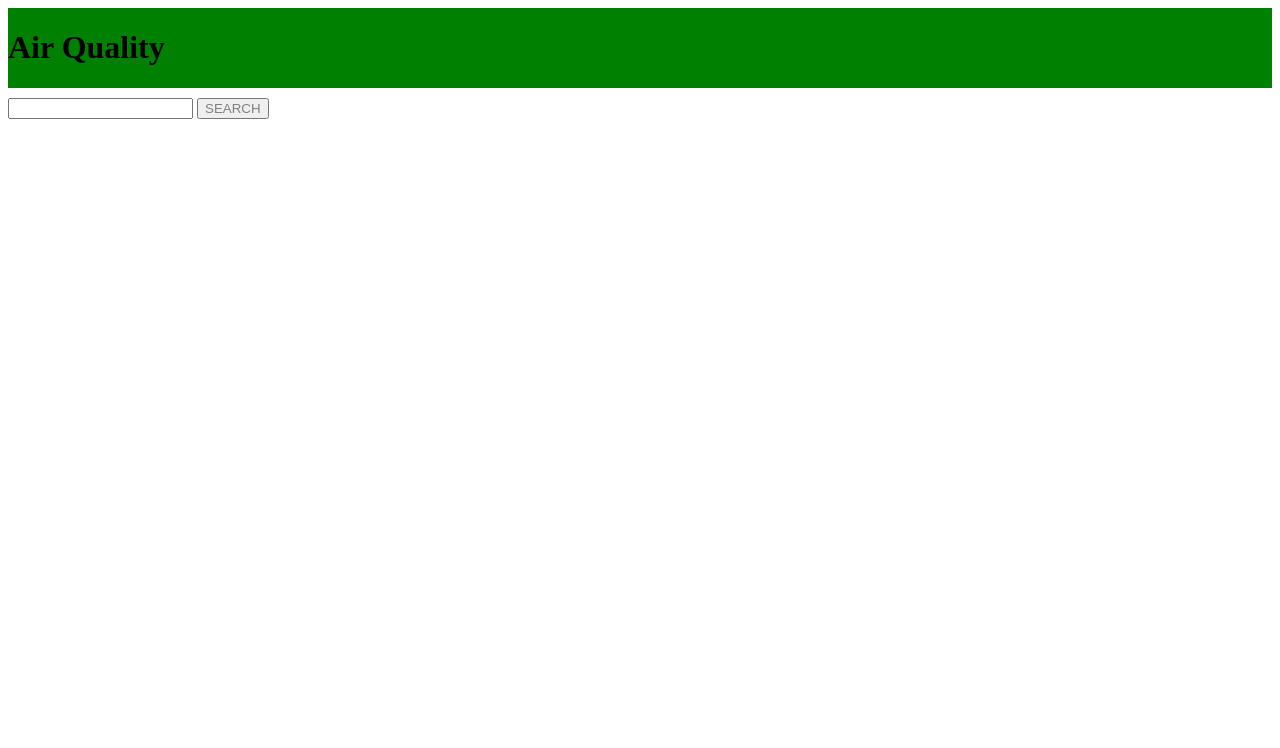
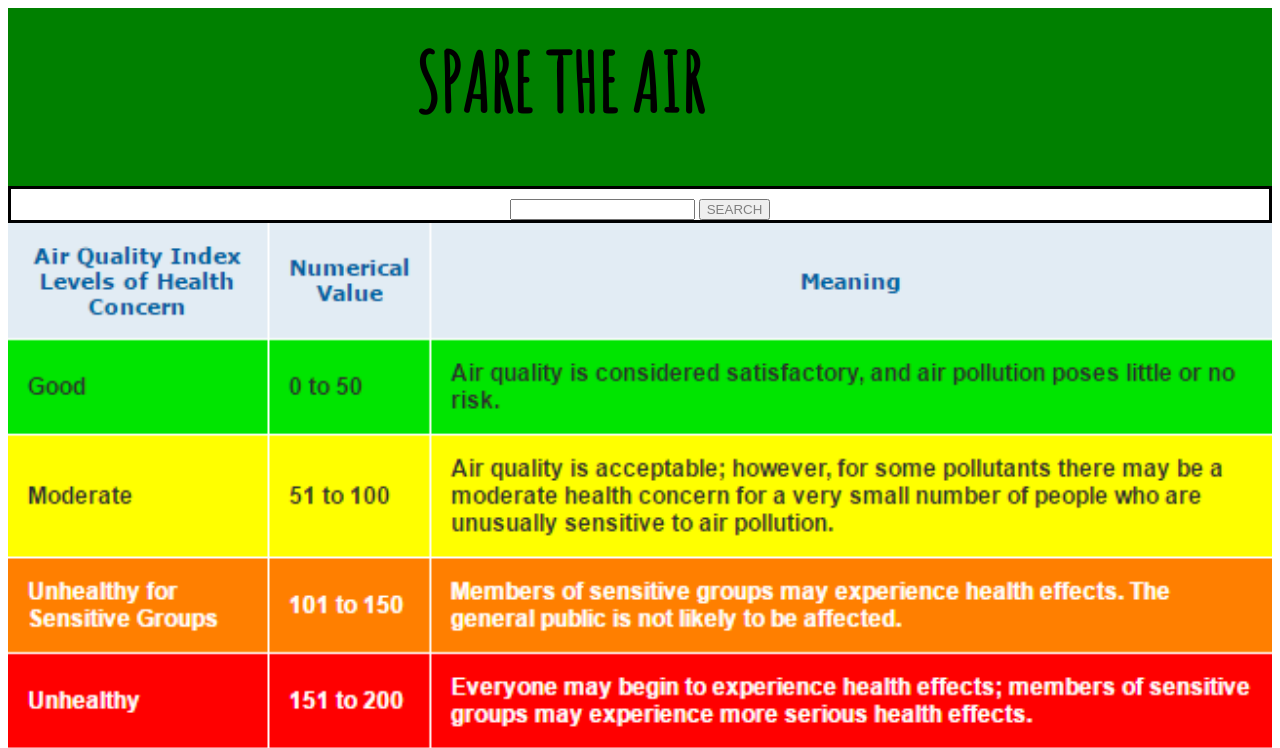
Before and after one commit to Wiz34/Project1, a plain HTML site: page index.html in a window 1280 px wide. Shown: the top 748 px of the page. Drawn offline with nearby package versions, Linux system fonts and the light colour scheme.

Commit message:
progress

```diff
--- a/index.html
+++ b/index.html
@@ -8,14 +8,18 @@
   <script src="https://unpkg.com/axios/dist/axios.min.js"></script>
   <script defer src='script.js'></script>
   <link rel="stylesheet" href="style.css">
+  <link href="https://fonts.googleapis.com/css?family=Amatic+SC&display=swap" rel="stylesheet">
+
   <title>Document</title>
 </head>
 
 <body>
   <header>
-    <h1>Air Quality</h1>
+    <div id='hero'>
+      <h1 id='title'>SPARE THE AIR</h1>
+    </div>
   </header>
-  <div id='main'>
+  <div id='container'>
     <div id="index_Data">
       <input type="text">
       <button class='city-list'>SEARCH</button>
@@ -25,7 +29,9 @@
       <section class="additional-details"></section>
     </div>
   </div>
-
+  <div>
+    <img src="images/AIR QUALITY INDEX.png" alt="Air Quality Index Chart">
+  </div>
 
 
 </body>
--- a/script.js
+++ b/script.js
@@ -20,10 +20,9 @@
 
   const cityDiv = document.createElement('div')
   cityDiv.innerHTML = `
-      <h4>${cityName}</h4>
-      <p>${AQI}
-
-      <button> more details</button >
+      <h1>${cityName}</h1>
+      <h3>${AQI}</h3>
+      <button id='inbutt'> more details</button >
       `
   const detailsBtn = cityDiv.querySelector('button')
 
@@ -38,7 +37,6 @@
 
     const detailContainer = document.createElement('div')
     detailContainer.innerHTML = `
-      <h4>${cityName}</h4>
       <h4>${time}</h4>
       <h4>${long_lat}
       <h4>${station_name}
--- a/style.css
+++ b/style.css
@@ -1,9 +1,10 @@
 header {
-  background-color: green;
+  background-color:green;
   position:
   height: 30px;
   width: 100%;
   display: flex;
+  text-align: center;
 
 }
 .city-list {
@@ -11,6 +12,7 @@
 }
 input {
   margin-top: 10px;
+
 }
 
 footer {
@@ -18,4 +20,31 @@
   width: 100%;
   height: 30%;
 }
-#
+#container {
+  text-align: center;
+  position:right;
+  border-style:solid;
+  border-color:black;
+  margin:0px;
+
+}
+img{
+  width: 100%;
+  height: 70%;
+}
+#inbutt {
+  position: relative
+
+
+}
+
+#hero {
+  margin-top: -30px;
+  margin-left: 407px;
+  display: inline-block;
+
+}
+#title {
+  font-family: 'Amatic SC', cursive;
+  font-size: 5em;
+}
```
Also changed, not shown: images/150 unhealthy.jpeg (added), images/500 aqi.jpg (added), images/51-100 moderate.jpg (added), images/AIR QUALITY INDEX.png (added), images/blue-sky.jpg (added), images/clear skies health 0-50.jpg (added), images/sensite groups.jpg (added), images/very unhealthy 200-300.jpg (added), 2 other files.
